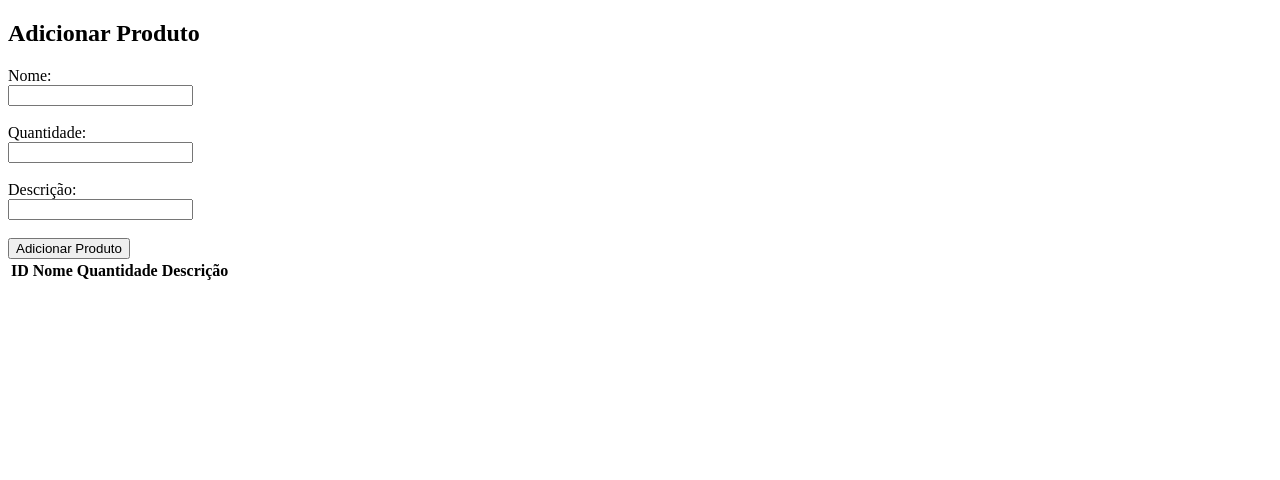
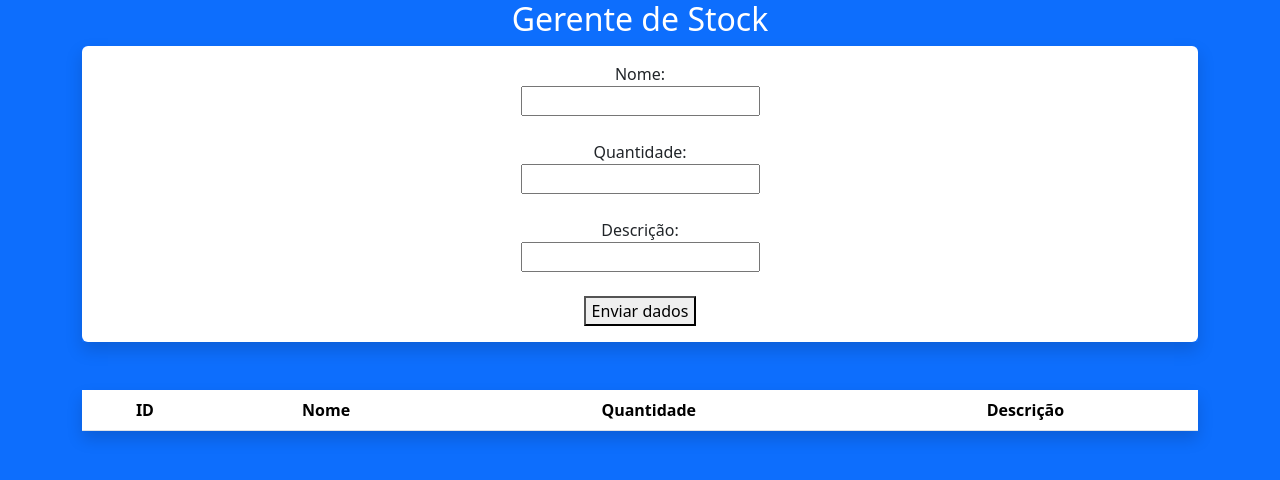
Before and after one commit to Thomas918ops/Produtos, a plain HTML site: page Produto/index.html in a window 1280 px wide. Drawn offline with nearby package versions, Linux system fonts and the light colour scheme.

Commit message:
Update index.html

```diff
--- a/Produto/index.html
+++ b/Produto/index.html
@@ -1,25 +1,31 @@
 <!DOCTYPE html>
-<html lang="pt-br">
+<html lang='pt-br'>
 <head>
-    <meta charset="UTF-8">
-    <meta http-equiv="X-UA-Compatible" content="IE=edge">
-    <meta name="viewport" content="width=device-width, initial-scale=1.0">
-    <title>Produtos Observados</title>
+    <meta charset='UTF-8'>
+    <meta http-equiv='X-UA-Compatible' content='IE=edge'>
+    <meta name='viewport' content='width=device-width, initial-scale=1.0'>
+    <title>Stock</title>
+    <link rel='stylesheet' href='style.css'>
+    <link href='https://cdn.jsdelivr.net/npm/bootstrap@5.3.3/dist/css/bootstrap.min.css' rel='stylesheet' integrity='sha384-QWTKZyjpPEjISv5WaRU9OFeRpok6YctnYmDr5pNlyT2bRjXh0JMhjY6hW+ALEwIH' crossorigin='anonymous'>
+    <script src='https://cdn.jsdelivr.net/npm/bootstrap@5.3.3/dist/js/bootstrap.bundle.min.js' integrity='sha384-YvpcrYf0tY3lHB60NNkmXc5s9fDVZLESaAA55NDzOxhy9GkcIdslK1eN7N6jIeHz' crossorigin='anonymous'></script>
 </head>
-<body>
-    <h2>Adicionar Produto</h2>
-    <div class="container">
-        <form id="formProduto">
-            <label for="nome">Nome:</label><br>
-            <input type="text" id="nome" required><br><br>
-            <label for="quantidade">Quantidade:</label><br>
-            <input type="number" id="quantidade" required><br><br>
-            <label for="descricao">Descrição:</label><br>
-            <input type="text" id="descricao" required><br><br>
-            <button type="submit">Adicionar Produto</button>
+<body class='bg-primary justify-content-md-center'>
+    <div class='container-mb text-center'>
+        <h2 class='text-white'>Gerente de Stock</h2>
+        <div class='container justify-content-md-center align-items-center'>
+            <div class='bg-white rounded'>
+                <form id='form-product' class='shadow p-3 mb-5'>
+                    <label for='name'>Nome:</label><br>
+                    <input type='text' id='name' required><br><br>
+                    <label for='stack'>Quantidade:</label><br>
+                    <input type='number' id='stack' required><br><br>
+                    <label for='description'>Descrição:</label><br>
+                    <input type='text' id='description' required><br><br>
+                    <button type='submit'>Enviar dados</button>
                 </form>
-
-        <table class="table">
+            </div>
+            <div class='bg-white rounded'>
+                <table class='table shadow p-3 mb-5'>
                     <thead>
                         <tr>
                             <th>ID</th>
@@ -29,10 +35,11 @@
                         </tr>
                     </thead>
                     <tbody>
-
                     </tbody>
                 </table>
             </div>
-    <script src="script.js"></script>
+        </div>
+    </div>
+    <script src='stock_manager.js'></script>
 </body>
 </html>
```
Lines whose indentation alone changed are shown as unchanged.
